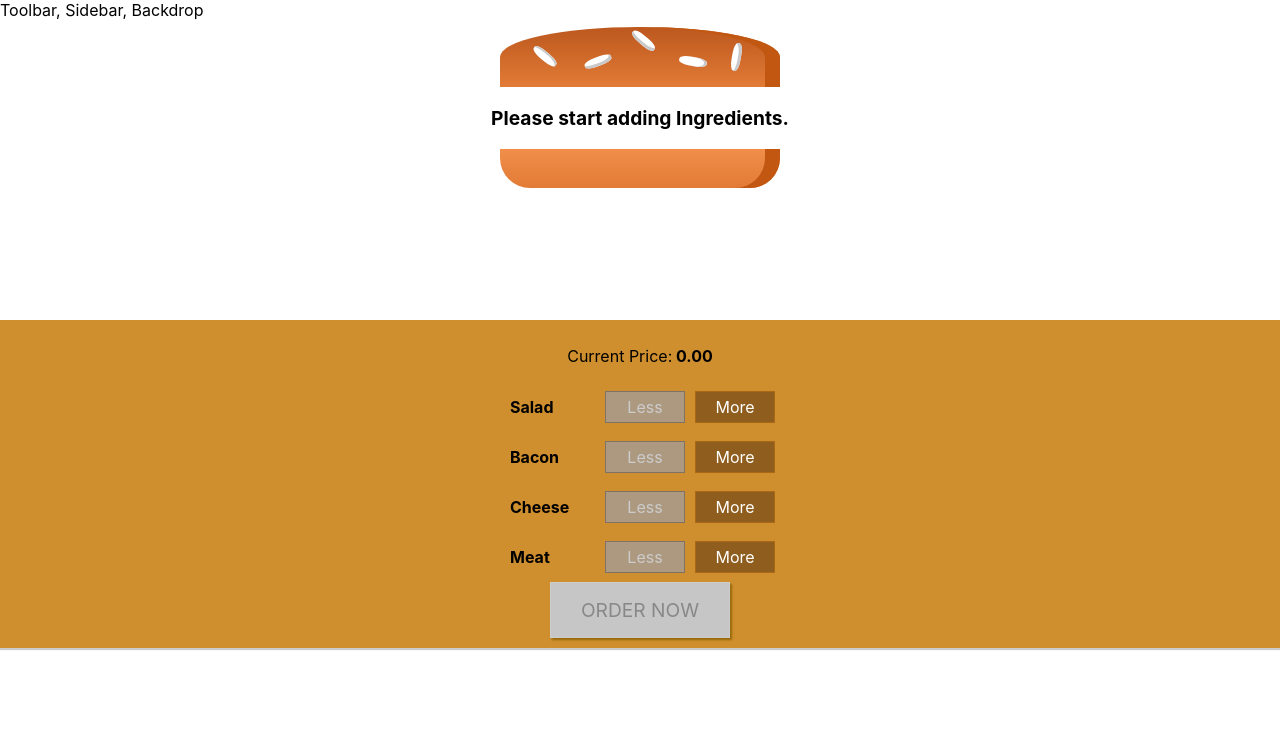
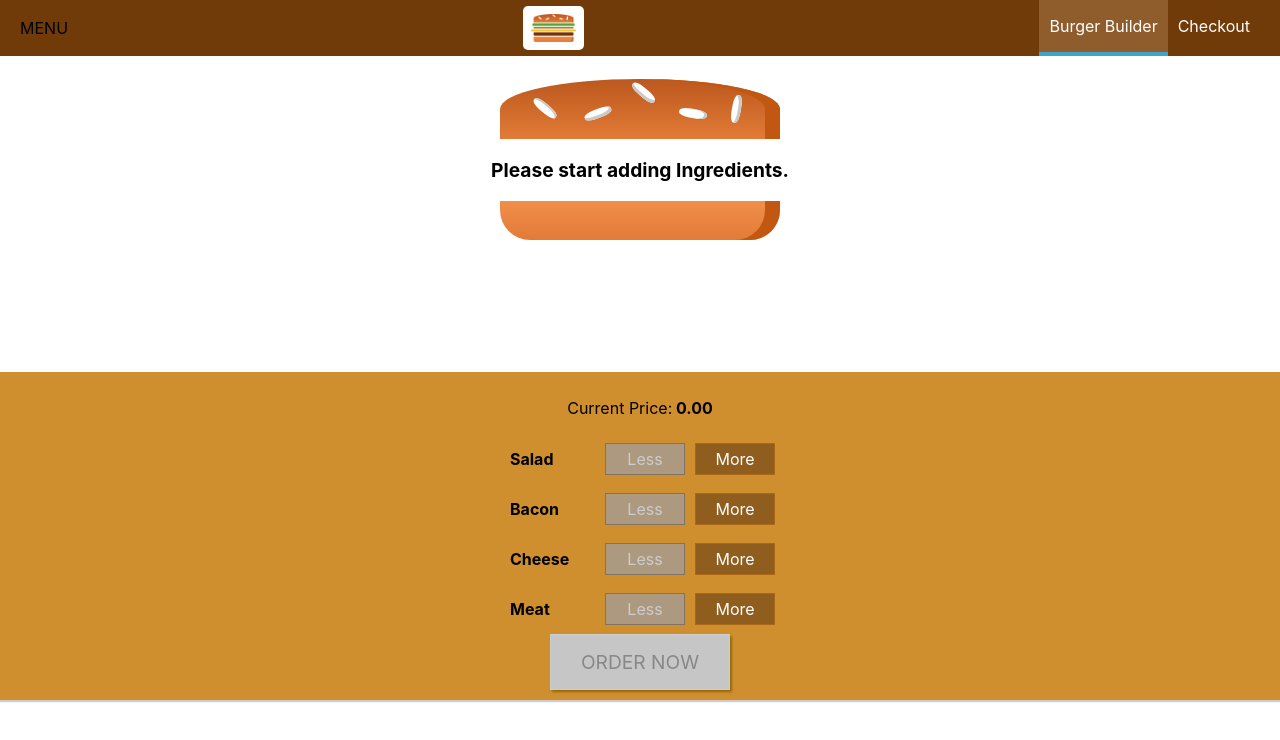
Before and after one commit to devpurohit/BurgerProject, a React (Create React App) app: page / in a window 1280 px wide. Shown: the top 740 px of the page. Built offline with nearby package versions, Linux system fonts and the light colour scheme.

Commit message:
Navbar Added

```diff
--- /dev/null
+++ b/src/components/Layout/Layout.css
@@ -0,0 +1,3 @@
+.mainLayout {
+  margin-top: 72px;
+}
--- a/src/components/Layout/Layout.js
+++ b/src/components/Layout/Layout.js
@@ -1,11 +1,12 @@
 import React from "react";
 
 import Aux from "../../hoc/Aux";
-import "./styles.css";
+import "./Layout.css";
+import Toolbar from "../Navigation/Toolbar/Toolbar";
 
 const layout = props => (
   <Aux>
-    <div>Toolbar, Sidebar, Backdrop</div>
+    <Toolbar />
     <main className="mainLayout">{props.children}</main>
   </Aux>
 );
--- a/src/components/Layout/styles.css
+++ /dev/null
@@ -1,3 +0,0 @@
-.mainLayout {
-  "margin-top":16px ;
-}
--- /dev/null
+++ b/src/components/Logo/Logo.css
@@ -0,0 +1,11 @@
+.Logo {
+  background-color: white;
+  padding: 8px;
+  height: 80%;
+  box-sizing: border-box;
+  border-radius: 5px;
+}
+
+.Logo img {
+  height: 100%;
+}
--- /dev/null
+++ b/src/components/Logo/Logo.js
@@ -0,0 +1,12 @@
+import React from "react";
+
+import "./Logo.css";
+import burgerLogo from "../../assets/images/burger-logo.png";
+
+const logo = props => (
+  <div className="Logo">
+    <img src={burgerLogo} alt={"My Burger"} />
+  </div>
+);
+
+export default logo;
--- /dev/null
+++ b/src/components/Navigation/NavigationItems/NavigationItem/NavigationItem.css
@@ -0,0 +1,25 @@
+.NavigationItem {
+  margin: 0px;
+  box-sizing: border-box;
+  display: flex;
+  height: 100%;
+  align-items: center;
+}
+
+.NavigationItem a {
+  color: white;
+  text-decoration: none;
+  height: 100%;
+  padding: 16px 10px;
+  border-bottom: 4px solid transparent;
+  box-sizing: border-box;
+  display: block;
+}
+
+.NavigationItem a:hover,
+.NavigationItem a:active,
+.NavigationItem a.active {
+  background-color: #8f5c2c;
+  border-bottom: 4px solid #40a4c8;
+  color: white;
+}
--- /dev/null
+++ b/src/components/Navigation/NavigationItems/NavigationItem/NavigationItem.js
@@ -0,0 +1,13 @@
+import React from "react";
+
+import "./NavigationItem.css";
+
+const navigationItem = props => (
+  <li className="NavigationItem">
+    <a href={props.link} className={props.active ? "active" : null}>
+      {props.children}
+    </a>{" "}
+  </li>
+);
+
+export default navigationItem;
--- /dev/null
+++ b/src/components/Navigation/NavigationItems/NavigationItems.css
@@ -0,0 +1,8 @@
+.NavigationItems {
+  margin: 0px;
+  padding: 0px;
+  list-style: none;
+  display: flex;
+  align-items: center;
+  height: 100%;
+}
--- /dev/null
+++ b/src/components/Navigation/NavigationItems/NavigationItems.js
@@ -0,0 +1,16 @@
+import React from "react";
+
+import "./NavigationItems.css";
+import NavigationItem from "./NavigationItem/NavigationItem";
+
+const navigationItems = () => (
+  <ul className="NavigationItems">
+    <NavigationItem link="./" active>
+      Burger Builder
+    </NavigationItem>
+
+    <NavigationItem link="./">Checkout</NavigationItem>
+  </ul>
+);
+
+export default navigationItems;
--- /dev/null
+++ b/src/components/Navigation/Toolbar/Toolbar.css
@@ -0,0 +1,18 @@
+.Toolbar {
+  height: 56px;
+  width: 100%;
+  position: fixed;
+  top: 0;
+  left: 0;
+  background-color: #703b09;
+  display: flex;
+  justify-content: space-between;
+  align-items: center;
+  padding: 0 20px;
+  box-sizing: border-box;
+  z-index: 90;
+}
+
+.Toolbar nav {
+  height: 100%;
+}
--- /dev/null
+++ b/src/components/Navigation/Toolbar/Toolbar.js
@@ -0,0 +1,17 @@
+import React from "react";
+
+import "./Toolbar.css";
+import Logo from "../../Logo/Logo";
+import NavigationItems from "../NavigationItems/NavigationItems";
+
+const toolbar = props => (
+  <header className="Toolbar">
+    <div>MENU</div>
+    <Logo />
+    <nav>
+      <NavigationItems />
+    </nav>
+  </header>
+);
+
+export default toolbar;
```
Also changed, not shown: src/assets/images/burger-logo.png (added).
